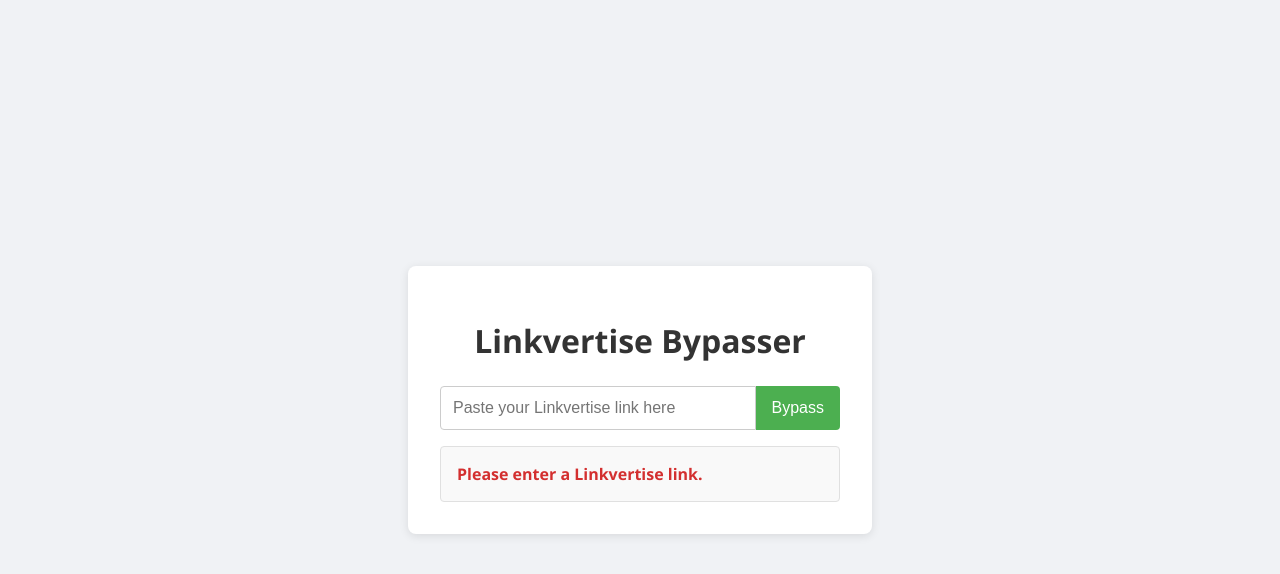
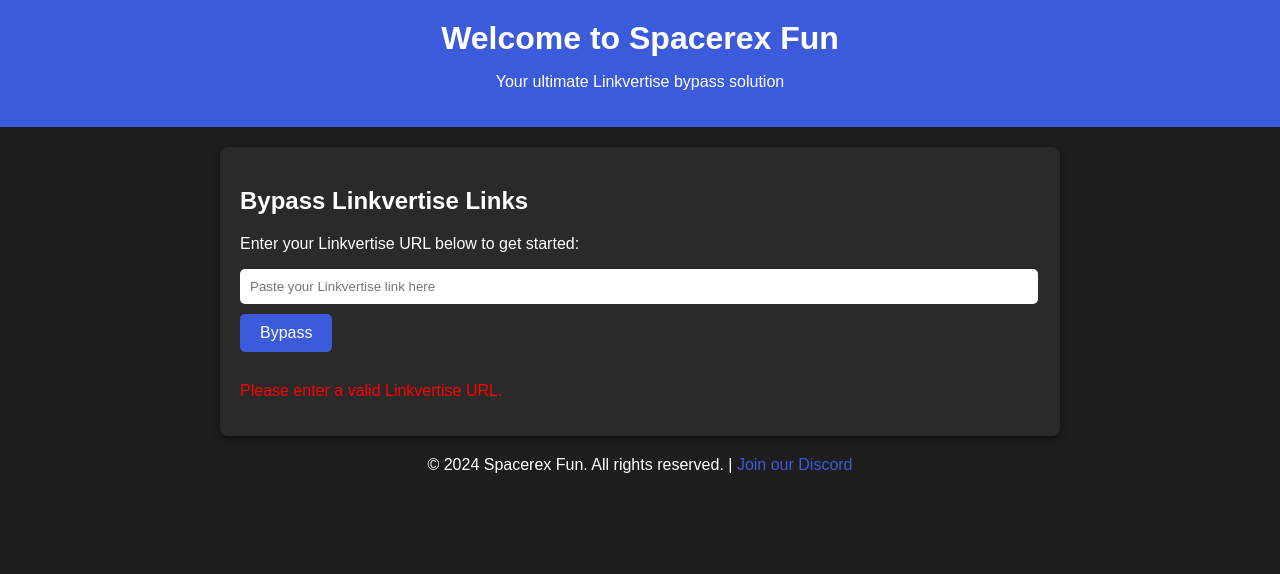
Before and after one commit to silentalex1/spacerex, a plain HTML site: page index.html in a window 1280 px wide. Both pictures are taken after a click on the button "Bypass". Drawn offline with Linux system fonts and the light colour scheme.

Commit message:
Update index.html

```diff
--- a/index.html
+++ b/index.html
@@ -3,131 +3,93 @@
 <head>
     <meta charset="UTF-8">
     <meta name="viewport" content="width=device-width, initial-scale=1.0">
-    <title>Linkvertise Bypasser</title>
+    <title>Spacerex Fun - Linkvertise Bypasser</title>
+    <link rel="stylesheet" href="styles.css">
     <style>
         body {
-            font-family: 'Segoe UI', Tahoma, Geneva, Verdana, sans-serif;
-            background-color: #f0f2f5;
+            font-family: Arial, sans-serif;
             margin: 0;
             padding: 0;
-            display: flex;
-            justify-content: center;
-            align-items: center;
-            min-height: 100vh;
+            background-color: #1e1e1e;
+            color: #ffffff;
+        }
+        header {
+            background-color: #3b5bdb;
+            padding: 20px;
+            text-align: center;
+        }
+        header h1 {
+            margin: 0;
         }
         .container {
-            background-color: #ffffff;
+            max-width: 800px;
+            margin: 20px auto;
+            padding: 20px;
+            background-color: #2a2a2a;
             border-radius: 8px;
-            box-shadow: 0 2px 10px rgba(0, 0, 0, 0.1);
-            padding: 2rem;
-            width: 100%;
-            max-width: 400px;
+            box-shadow: 0 2px 10px rgba(0, 0, 0, 0.5);
         }
-        h1 {
-            color: #333;
-            text-align: center;
-            margin-bottom: 1.5rem;
-        }
-        .input-group {
-            display: flex;
-            margin-bottom: 1rem;
-        }
-        input[type="text"] {
-            flex-grow: 1;
-            padding: 0.75rem;
-            border: 1px solid #ccc;
-            border-radius: 4px 0 0 4px;
-            font-size: 1rem;
-        }
-        button {
-            padding: 0.75rem 1rem;
+        .button {
+            display: inline-block;
+            padding: 10px 20px;
+            margin: 10px 0;
             border: none;
-            border-radius: 0 4px 4px 0;
-            background-color: #4CAF50;
+            border-radius: 5px;
+            background-color: #3b5bdb;
             color: white;
+            text-decoration: none;
+            font-size: 16px;
             cursor: pointer;
-            font-size: 1rem;
             transition: background-color 0.3s;
         }
-        button:hover {
-            background-color: #45a049;
+        .button:hover {
+            background-color: #2a45a6;
         }
-        .output {
-            margin-top: 1rem;
-            padding: 1rem;
-            background-color: #f9f9f9;
-            border: 1px solid #e0e0e0;
-            border-radius: 4px;
-            word-wrap: break-word;
+        footer {
+            text-align: center;
+            margin: 20px 0;
         }
-        .error {
-            color: #d32f2f;
-            font-weight: bold;
-        }
-        .loading {
-            text-align: center;
-            color: #666;
+        .footer-link {
+            color: #3b5bdb;
+            text-decoration: none;
         }
     </style>
 </head>
 <body>
-    <div class="container">
-        <h1>Linkvertise Bypasser</h1>
-        <div class="input-group">
-            <input type="text" id="link" placeholder="Paste your Linkvertise link here">
-            <button id="bypassBtn">Bypass</button>
-        </div>
-        <div class="output" id="result"></div>
-    </div>
 
-    <script>
-        const linkInput = document.getElementById('link');
-        const bypassBtn = document.getElementById('bypassBtn');
-        const resultDiv = document.getElementById('result');
+<header>
+    <h1>Welcome to Spacerex Fun</h1>
+    <p>Your ultimate Linkvertise bypass solution</p>
+</header>
 
-        bypassBtn.addEventListener('click', bypassLink);
-        linkInput.addEventListener('keypress', function(e) {
-            if (e.key === 'Enter') {
-                bypassLink();
-            }
-        });
+<div class="container">
+    <h2>Bypass Linkvertise Links</h2>
+    <p>Enter your Linkvertise URL below to get started:</p>
+    <input type="text" id="linkInput" placeholder="Paste your Linkvertise link here" style="width: calc(100% - 22px); padding: 10px; border-radius: 5px; border: none;">
+    <button class="button" id="bypassButton">Bypass</button>
 
-        async function bypassLink() {
-            const link = linkInput.value.trim();
-            resultDiv.innerHTML = ''; // Clear previous result
+    <div id="result" style="margin-top: 20px;"></div>
+</div>
 
-            if (!link) {
-                showError('Please enter a Linkvertise link.');
-                return;
-            }
+<footer>
+    <p>&copy; 2024 Spacerex Fun. All rights reserved. | <a href="https://discord.gg/spacerex.fun" class="footer-link">Join our Discord</a></p>
+</footer>
 
-            showLoading();
+<script>
+    document.getElementById('bypassButton').addEventListener('click', function() {
+        const linkInput = document.getElementById('linkInput').value.trim();
+        if (linkInput) {
+            // Example URL manipulation
+            const bypassedLink = linkInput.replace(/linkvertise\.com/, 'spacerex.fun');
+            document.getElementById('result').innerHTML = `
+                <p><strong>Bypassed Link:</strong> <a href="${bypassedLink}" target="_blank">${bypassedLink}</a></p>
+                <p>Click the link above to proceed.</p>
+            `;
+        } else {
+            document.getElementById('result').innerHTML = '<p style="color: red;">Please enter a valid Linkvertise URL.</p>';
+        }
+    });
+</script>
 
-            try {
-                const response = await fetch(`https://api.bypass.vip/bypass?url=${encodeURIComponent(link)}`);
-                const data = await response.json();
-
-                if (data && data.link) {
-                    showResult(data.link);
-                } else {
-                    throw new Error('Failed to retrieve the bypassed link.');
-                }
-            } catch (error) {
-                showError(`An error occurred: ${error.message}`);
-            }
-        }
-
-        function showError(message) {
-            resultDiv.innerHTML = `<div class="error">${message}</div>`;
-        }
-
-        function showLoading() {
-            resultDiv.innerHTML = '<div class="loading">Bypassing link...</div>';
-        }
-
-        function showResult(bypassedLink) {
-            resultDiv.innerHTML = `Bypassed link: <a href="${bypassedLink}" target="_blank">${bypassedLink}</a>`;
-        }
-    </script>
 </body>
 </html>
```
